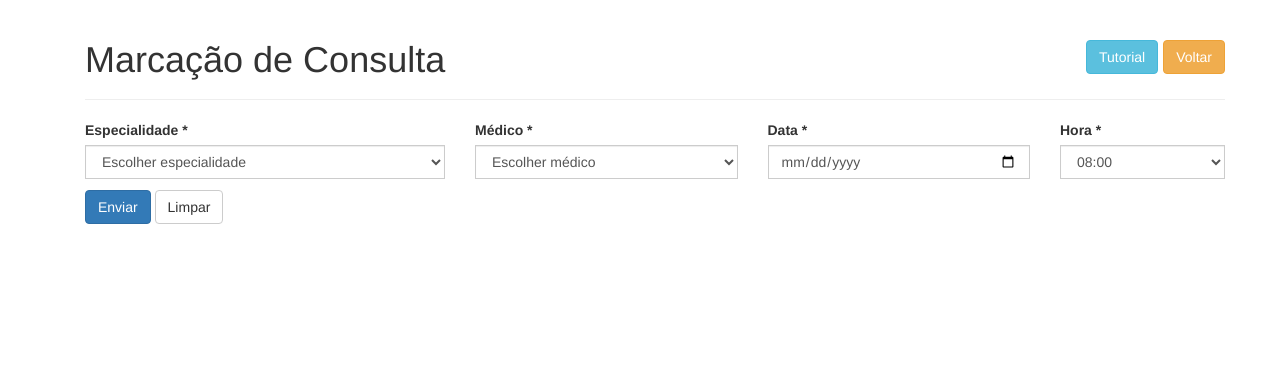
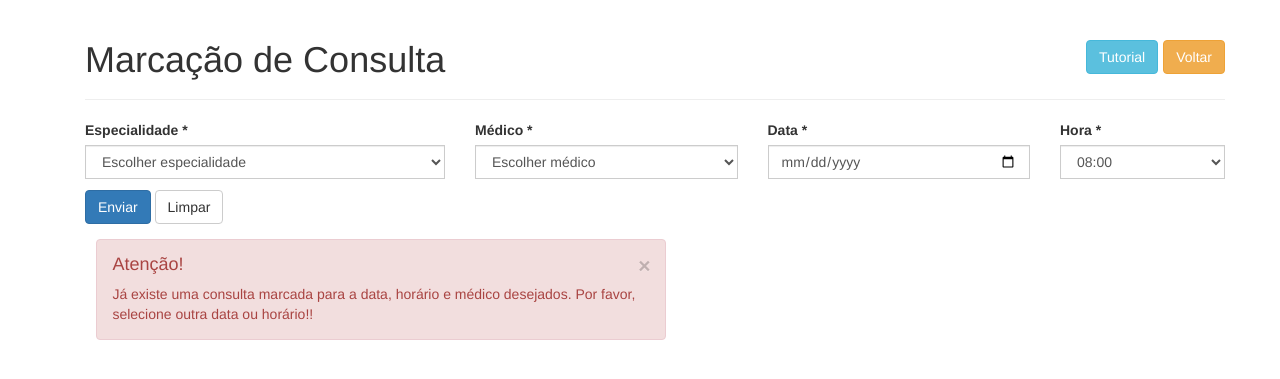
Before and after one commit to bertonni/PePII, a PHP site: page /php/consulta.php?id=1 in a window 1280 px wide. Shown: the part 52-431 px from the top of the page. Run offline with PHP 8.4, Linux system fonts and the light colour scheme; the visitor is signed in with stand-in values (Sample User, id 1).

Commit message:
Alteração no formato da mensagem de horário/data indisponíveis

```diff
--- a/php/consulta.php
+++ b/php/consulta.php
@@ -78,6 +78,20 @@ if(isLogged()) {
 					<button type="reset" class="btn btn-default" title="Limpar" data-step="6" data-intro="Clique aqui para limpar o formulário (Todos os campos serão limpos)" data-position='top'>Limpar</button>
 				</div>
                 </div>
+                <?php
+                if(isset($_SESSION['duplicidadeConsulta'])) {
+                ?>
+                    <div class="col-md-6 alert alert-danger">
+                        <button type="button" class="close" data-dismiss="alert">&times;</button>
+                        <h4>Atenção!</h4>
+                        Já existe uma consulta marcada para a data, horário e médico desejados. Por favor, selecione outra data ou horário!!
+                    </div>
+                    <div class="col-md-7">
+                    </div>
+                    <?php
+                    unset($_SESSION['duplicidadeConsulta']);
+                }
+                 ?>
 
 
 <?php
```
